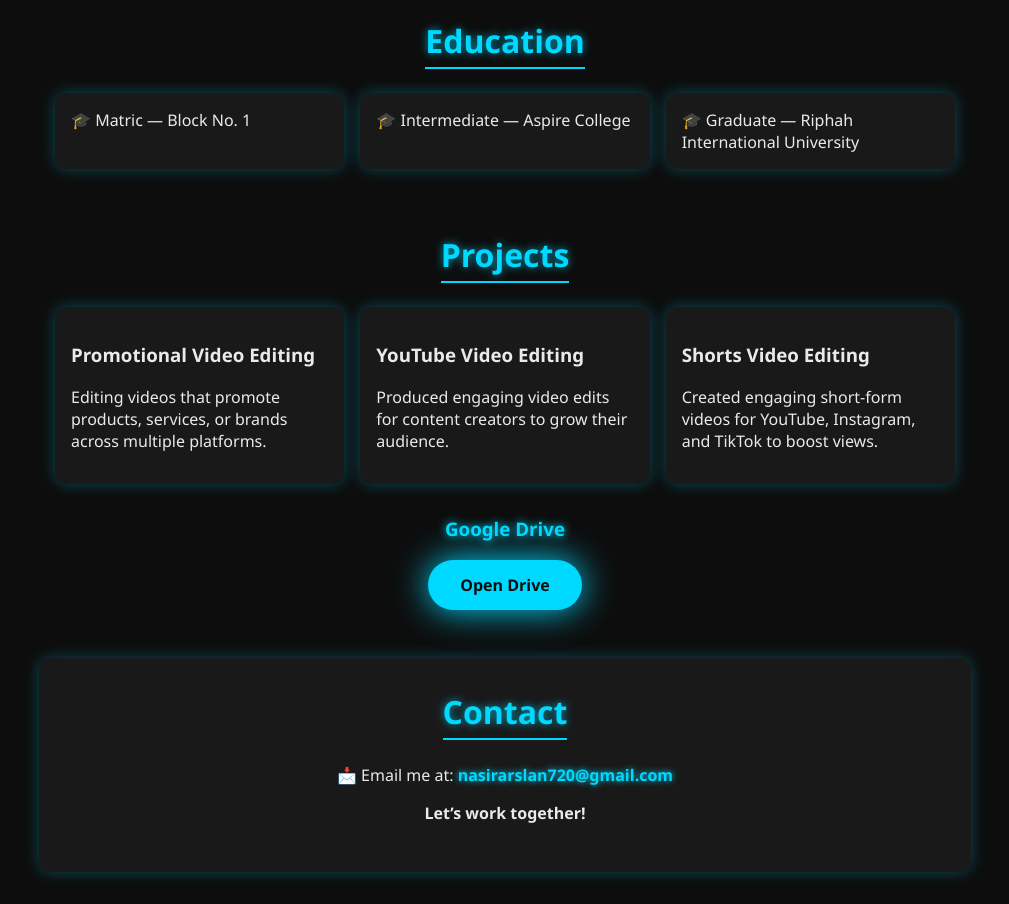
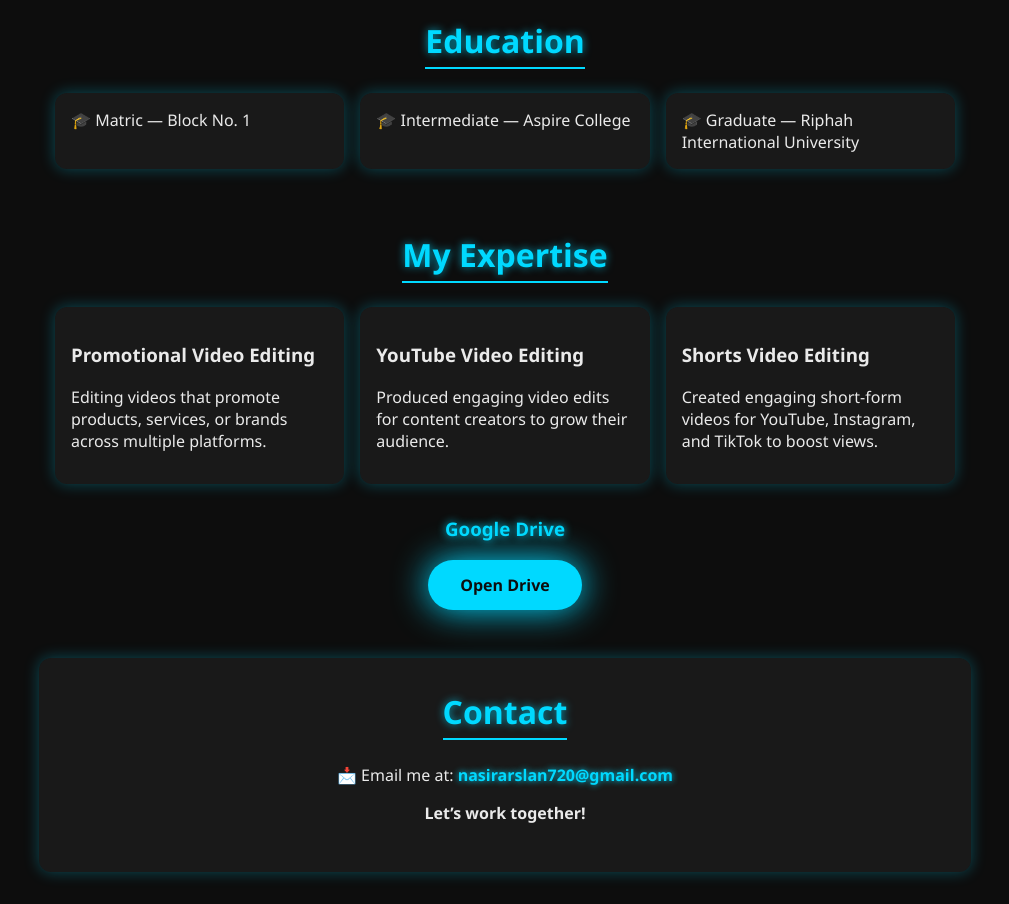
Before and after one commit to arsl02/Arslan-Portfolio, a plain HTML site: page index.html in a window 1280 px wide. Shown: the part 781-1685 px from the top of the page, without its empty margins (135-1144 px from the left). Drawn offline with Linux system fonts and the light colour scheme.

Commit message:
Update index.html

```diff
--- a/index.html
+++ b/index.html
@@ -194,7 +194,7 @@
 
   <!-- Projects Section -->
   <section>
-    <h2>Projects</h2>
+    <h2>My Expertise</h2>
     <div class="projects">
       <div class="card">
         <h3>Promotional Video Editing</h3>
```
